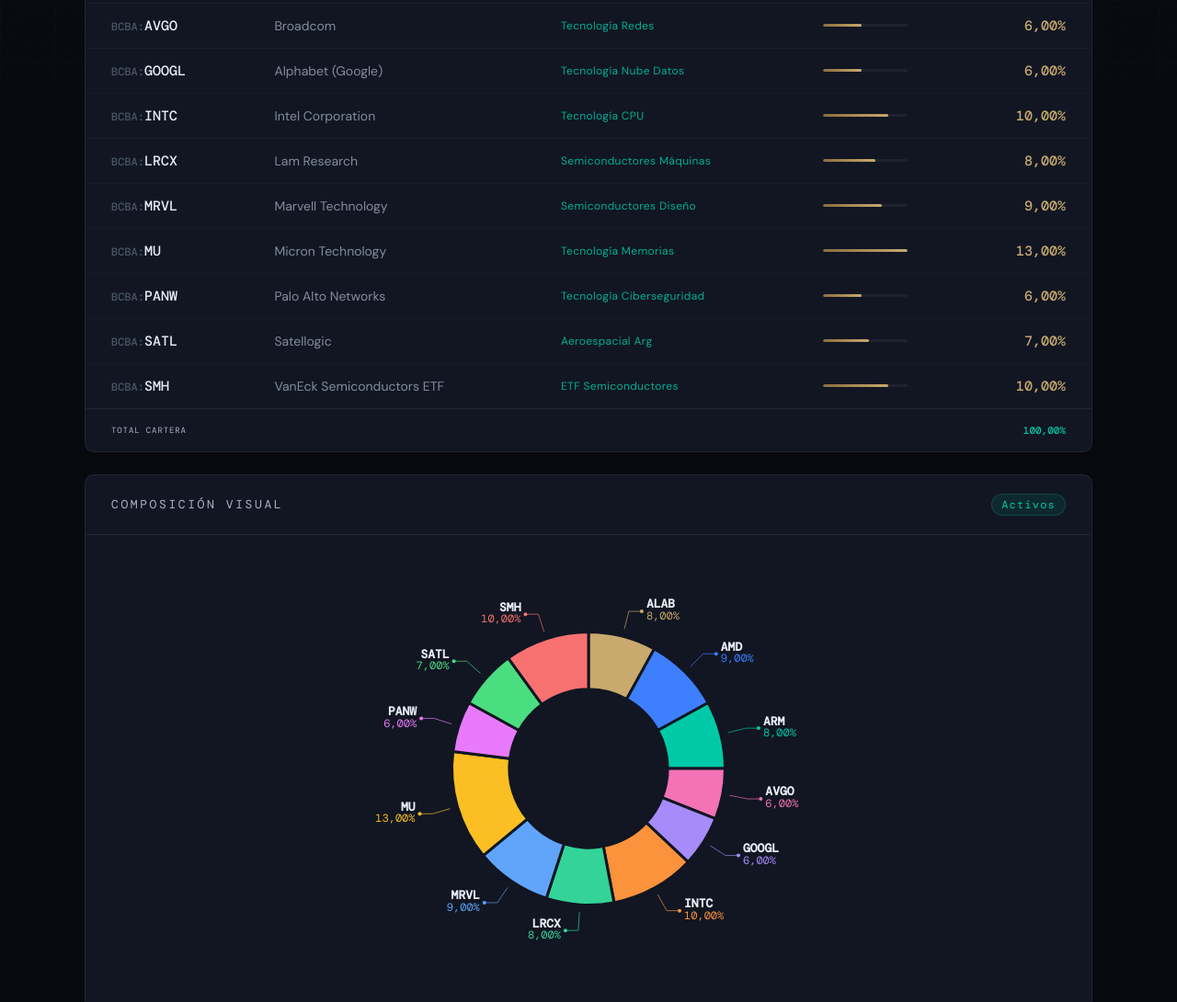
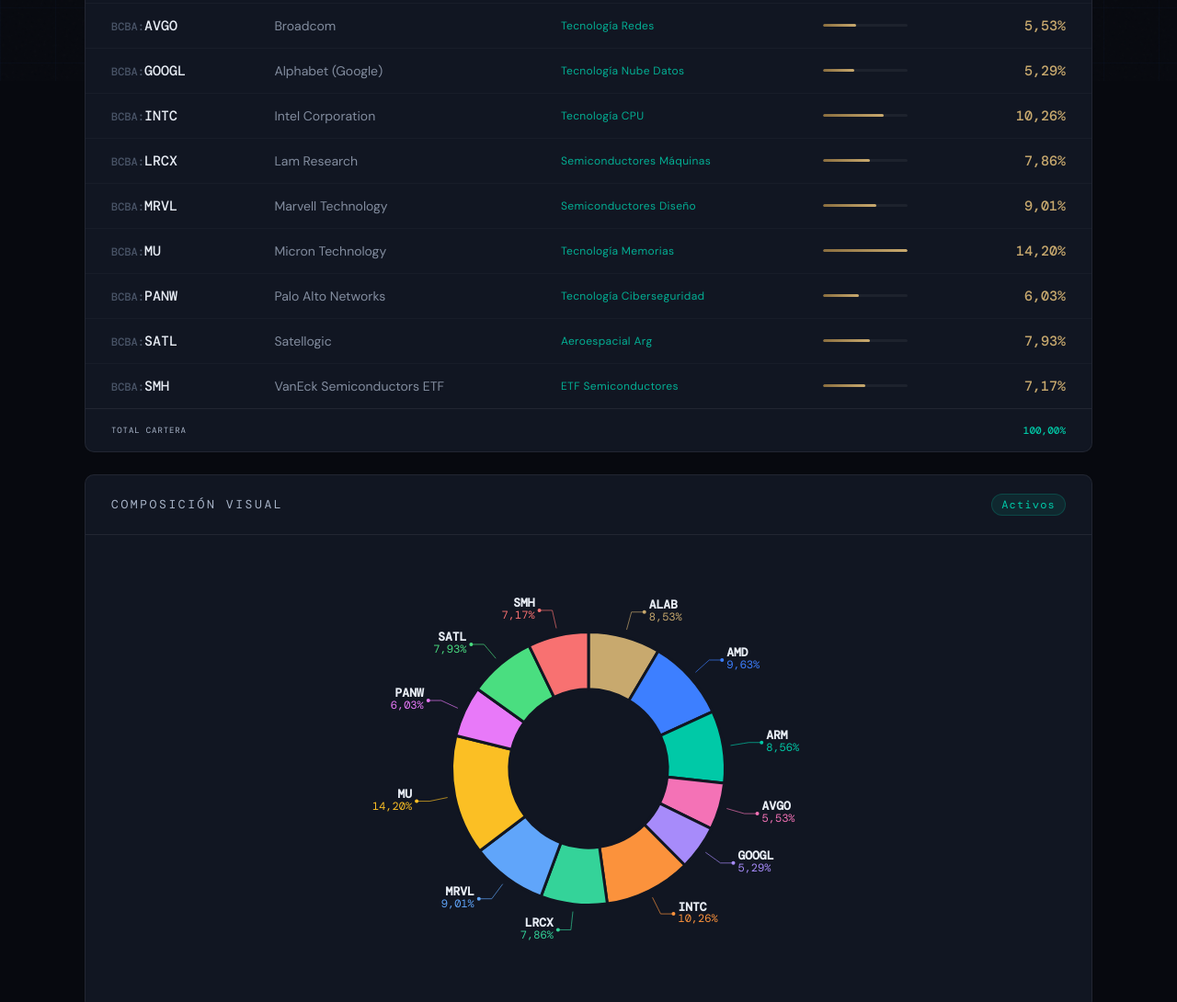
Before and after one commit to raulbrandellero/cedears, a plain HTML site: page index.html in a window 1280 px wide. Shown: the part 712-1802 px from the top of the page at 92% size. Drawn offline with nearby package versions, Linux system fonts and the light colour scheme; a web font is replaced by a local one.

Commit message:
Add files via upload

```diff
--- a/index.html
+++ b/index.html
@@ -575,45 +575,50 @@
 </div>
 
 <script>
-  // DATOS CORREGIDOS - SUMA EXACTA 100%
+  // DATOS ACTUALIZADOS 30/05/2026 → SUMA EXACTA = 100.00%
+  // Porcentajes suministrados por el usuario, redondeados a dos decimales con ajuste exacto.
   const data = [
-    { ticker: 'ALAB',  pct: 8.00, company: 'Astera Labs',            sector: 'Semiconductores Conectividad' },
-    { ticker: 'AMD',   pct: 9.00, company: 'Advanced Micro Devices',  sector: 'Tecnología CPU' },
-    { ticker: 'ARM',   pct: 8.00, company: 'ARM Holdings',            sector: 'Semiconductores Arquitectura' },
-    { ticker: 'AVGO',  pct: 6.00, company: 'Broadcom',                sector: 'Tecnología Redes' },
-    { ticker: 'GOOGL', pct: 6.00, company: 'Alphabet (Google)',       sector: 'Tecnología Nube Datos' },
-    { ticker: 'INTC',  pct: 10.00, company: 'Intel Corporation',       sector: 'Tecnología CPU' },
-    { ticker: 'LRCX',  pct: 8.00, company: 'Lam Research',            sector: 'Semiconductores Máquinas' },
-    { ticker: 'MRVL',  pct: 9.00, company: 'Marvell Technology',      sector: 'Semiconductores Diseño' },
-    { ticker: 'MU',    pct: 13.00, company: 'Micron Technology',       sector: 'Tecnología Memorias' },
-    { ticker: 'PANW',  pct: 6.00, company: 'Palo Alto Networks',      sector: 'Tecnología Ciberseguridad' },
-    { ticker: 'SATL',  pct: 7.00, company: 'Satellogic',              sector: 'Aeroespacial Arg' },
-    { ticker: 'SMH',   pct: 10.00, company: 'VanEck Semiconductors ETF', sector: 'ETF Semiconductores' },
+    { ticker: 'ALAB',  pct: 8.53, company: 'Astera Labs',            sector: 'Semiconductores Conectividad' },
+    { ticker: 'AMD',   pct: 9.63, company: 'Advanced Micro Devices',  sector: 'Tecnología CPU' },
+    { ticker: 'ARM',   pct: 8.56, company: 'ARM Holdings',            sector: 'Semiconductores Arquitectura' },
+    { ticker: 'AVGO',  pct: 5.53, company: 'Broadcom',                sector: 'Tecnología Redes' },
+    { ticker: 'GOOGL', pct: 5.29, company: 'Alphabet (Google)',       sector: 'Tecnología Nube Datos' },
+    { ticker: 'INTC',  pct: 10.26, company: 'Intel Corporation',       sector: 'Tecnología CPU' },
+    { ticker: 'LRCX',  pct: 7.86, company: 'Lam Research',            sector: 'Semiconductores Máquinas' },
+    { ticker: 'MRVL',  pct: 9.01, company: 'Marvell Technology',      sector: 'Semiconductores Diseño' },
+    { ticker: 'MU',    pct: 14.20, company: 'Micron Technology',       sector: 'Tecnología Memorias' },
+    { ticker: 'PANW',  pct: 6.03, company: 'Palo Alto Networks',      sector: 'Tecnología Ciberseguridad' },
+    { ticker: 'SATL',  pct: 7.93, company: 'Satellogic',              sector: 'Aeroespacial Arg' },
+    { ticker: 'SMH',   pct: 7.17, company: 'VanEck Semiconductors ETF', sector: 'ETF Semiconductores' }
   ];
 
-  // Verificar suma (debug)
+  // Verificación de suma (exactitud)
   const totalSum = data.reduce((sum, item) => sum + item.pct, 0);
-  console.log('Suma total de porcentajes:', totalSum, '%'); // Debe mostrar 100
+  console.log('Suma total corregida:', totalSum.toFixed(2), '%'); // debe ser 100.00
 
+  // Paleta de colores premium (se mantiene original, puede ajustarse estéticamente)
   const palette = [
     '#c8a96e','#3d7fff','#00c9a7','#f472b6','#a78bfa',
     '#fb923c','#34d399','#60a5fa','#fbbf24','#e879f9',
     '#4ade80','#f87171'
   ];
 
-  // ── Renderizado y Cómputo Dinámico de KPIs ──
+  // ── Cómputo Dinámico de KPIs ──
   const maxPosition = data.reduce((max, asset) => asset.pct > max.pct ? asset : max, data[0]);
-
   document.querySelector('.kpi-row .kpi-card:nth-child(1) .value').innerText = data.length;
   document.querySelector('#maxTicker').innerText = maxPosition.ticker;
   document.querySelector('#maxSub').innerHTML = `${maxPosition.pct.toFixed(2).replace('.', ',')}% — ${maxPosition.company}`;
 
-  // ── Tabla ──
+  // ── Tabla de distribución con barras proporcionales al mayor peso (máx 14.20% ≈ 100% de la barra) ──
   const tbody = document.getElementById('table-body');
+  const maxPct = Math.max(...data.map(d => d.pct)); // 14.20%
+
   data.forEach((row, i) => {
     const tr = document.createElement('tr');
-    // La barra ahora refleja el porcentaje real (máximo 13% = 100% de la barra)
-    const barPercentage = (row.pct / 13) * 100;
+    // La barra se escala respecto al activo de mayor porcentaje (MU con 14.20%)
+    const barPercentage = (row.pct / maxPct) * 100;
+    // Formateo de números con coma decimal (estilo local)
+    const pctFormatted = row.pct.toFixed(2).replace('.', ',');
     tr.innerHTML = `
       <td class="ticker"><span class="prefix">BCBA:</span>${row.ticker}</td>
       <td class="company-cell" style="font-family:var(--font-sans);font-size:14px;color:var(--silver);opacity:0.75">${row.company}</td>
@@ -623,27 +628,25 @@
           <div class="bar-fill" style="width:0%" data-w="${barPercentage}%"></div>
         </div>
       </td>
-      <td class="pct">${row.pct.toFixed(2).replace('.', ',')}%</td>
+      <td class="pct">${pctFormatted}%</td>
     `;
     tbody.appendChild(tr);
   });
 
-  // Animación de barras
+  // Animación de las barras horizontales
   requestAnimationFrame(() => {
     setTimeout(() => {
       document.querySelectorAll('.bar-fill').forEach(el => {
-        el.style.width = el.dataset.w;
+        if (el.dataset.w) el.style.width = el.dataset.w;
       });
     }, 400);
   });
 
-  // ── Inline label plugin con manejo de resize ──
+  // ── Plugin para etiquetas externas (solo en desktop, con líneas de conexión) ──
   const outerLabelPlugin = {
     id: 'outerLabels',
     afterDraw(chart) {
-      // Verificar ancho actual del canvas para decidir si mostrar etiquetas
       if (chart.width < 600) return;
-
       const { ctx, chartArea } = chart;
       const meta = chart.getDatasetMeta(0);
       const cx = (chartArea.left + chartArea.right) / 2;
@@ -699,13 +702,14 @@
 
         ctx.font = "12px 'DM Mono', monospace";
         ctx.fillStyle = palette[i];
-        ctx.fillText(row.pct.toFixed(2).replace('.', ',') + '%', textX, y3 + 6);
+        const pctFormatted = row.pct.toFixed(2).replace('.', ',');
+        ctx.fillText(pctFormatted + '%', textX, y3 + 6);
       });
       ctx.restore();
     }
   };
 
-  // ── Chart con manejo de resize para las etiquetas ──
+  // ── Gráfico Donut con datos precisos ──
   const chartCtx = document.getElementById('donutChart').getContext('2d');
   const donutChart = new Chart(chartCtx, {
     type: 'doughnut',
@@ -752,20 +756,22 @@
     }
   });
 
-  // ── Mobile legend ──
+  // ── Leyenda móvil (responsive) ──
   const legend = document.getElementById('chart-legend');
+  legend.innerHTML = ''; // limpiar por si acaso
   data.forEach((row, i) => {
     const item = document.createElement('div');
     item.className = 'chart-legend-item';
+    const pctFormatted = row.pct.toFixed(2).replace('.', ',');
     item.innerHTML = `
       <div class="chart-legend-dot" style="background:${palette[i]}"></div>
       <span>${row.ticker}</span>
-      <span class="chart-legend-pct">${row.pct.toFixed(2).replace('.', ',')}%</span>
+      <span class="chart-legend-pct">${pctFormatted}%</span>
     `;
     legend.appendChild(item);
   });
 
-  // Manejar resize del canvas para forzar redibujo de etiquetas (opcional)
+  // ── Gestión de redimensionamiento para forzar redibujo fluido de etiquetas ──
   let resizeTimeout;
   window.addEventListener('resize', () => {
     clearTimeout(resizeTimeout);
@@ -774,7 +780,7 @@
         donutChart.resize();
         donutChart.update();
       }
-    }, 250);
+    }, 200);
   });
 </script>
 </body>
```
